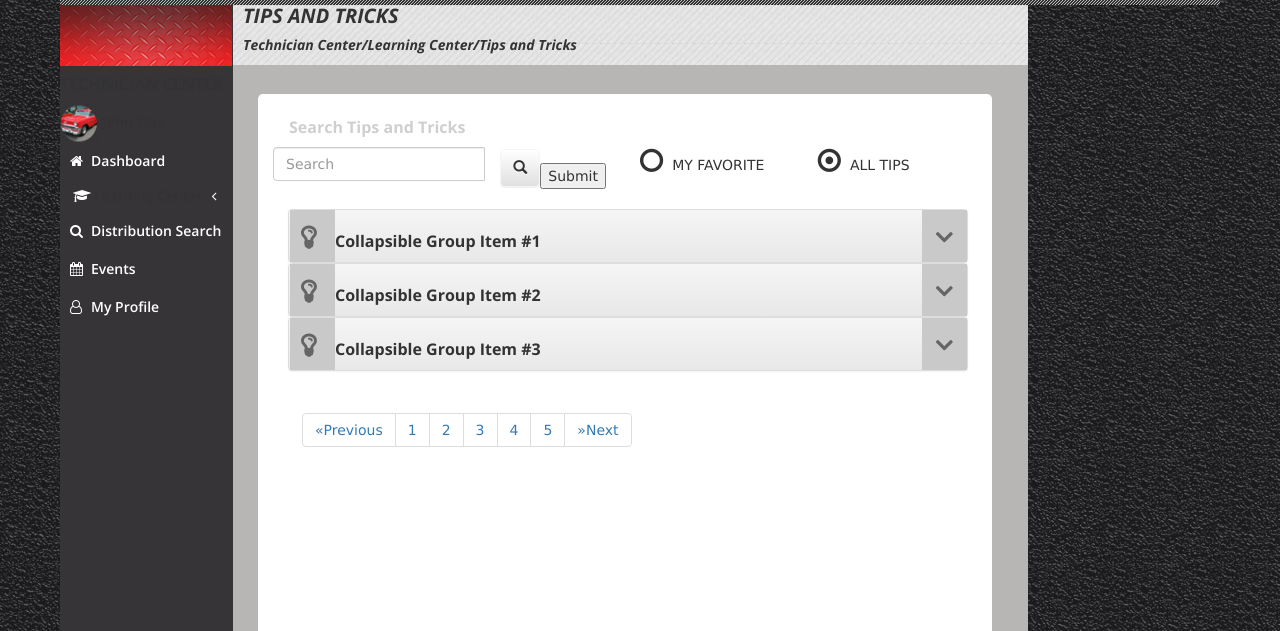
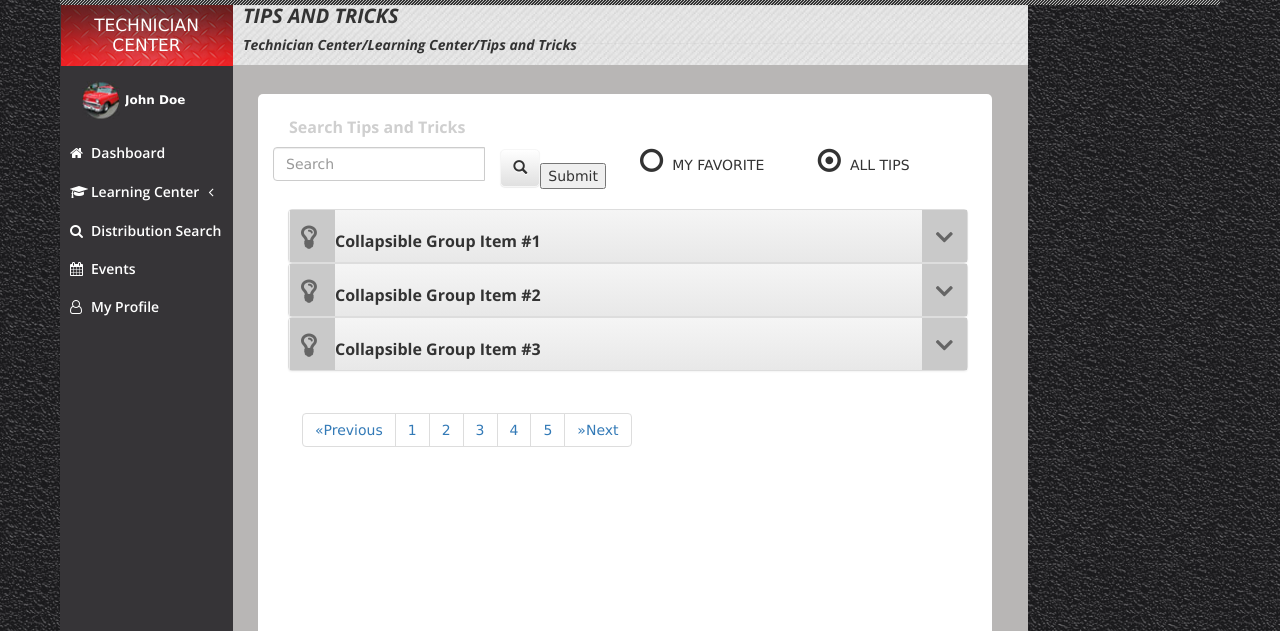
Before and after one commit to sureshkumarprs/technicianHtml, a plain HTML site: page Tips and tricks.html in a window 1280 px wide. Shown: the part 169-800 px from the top of the page. Drawn offline with nearby package versions, Linux system fonts and the light colour scheme.

Commit message:
accordion

```diff
--- a/Tips and tricks.html
+++ b/Tips and tricks.html
@@ -166,14 +166,17 @@
     <div class="container">
       <div class="row productPageLayout">
         <div class="col-md-2 col-sm-2 col-xs-12 leftMenuPane techinicianlogin hidden-xs hidden-sm">
-        <img src="images/tech-center.png"/>
-		<h4>TECHNICIAN CENTER</h4>
-		 <img id="Top-car" src="images/car.png"/> <span>John Doe</span>
-           <div id="accordion">
+		<div class="technicialLoginHeading">TECHNICIAN CENTER</div>
+		<div class="userProfile">
+			<span class="userImage"><img id="Top-car" src="images/car.png"/></span>
+			<span class="userName ellipsis">John Doe</span>
+		</div>
+		        <div class="technicialLeftAccordianPane">
+		         <div id="accordion">
                     <ul>
                   <li><a href="#" class="activeTabLink"><span><i class="fa fa-home" aria-hidden="true"></i></span><span>Dashboard</span></a></li>
                   <li>
-                    <div><span><i class="fa fa-graduation-cap" aria-hidden="true"></i></span><span>Learning Center</span><span><i class="fa fa-angle-left" aria-hidden="true"></i></span></div>
+                    <div class="learningCenterAccordion"><span><i class="fa fa-graduation-cap" aria-hidden="true"></i></span><span>Learning Center</span><span><i class="fa fa-angle-left" aria-hidden="true"></i></span></div>
                     <ul>
                         <li><a href="#">How to Videos</a></li>
                         <li><a href="#">Tips and Tricks</a></li>
@@ -188,6 +191,8 @@
 				  <li><a href="#"><span><i class="fa fa-calendar" aria-hidden="true"></i></span><span>Events</span></a></li>
 				  <li><a href="#"><span><i class="fa fa-user-o" aria-hidden="true"></i></span><span>My Profile</span></a></li>
                   </ul>
+				  </div>
+				  </div>
 				<div class="LiveChatBlock">
 				<button><span><i class="fa fa-comments-o" aria-hidden="true"></i></span><span id="LiveChat">Live Chat</span></button>
 				   <ul id="contact">
@@ -205,7 +210,7 @@
 				</ul>
 				</div>
 				</div>
-            </div>
+
 
         </div>
         <div class="col-md-10 rightMenuPane TipsAndTricks">
--- a/css/main.css
+++ b/css/main.css
@@ -322,6 +322,7 @@ div.bhoechie-tab div.bhoechie-tab-content:not(.active){display: none;}
 .productPageLayout .leftMenuPane.techinicianlogin .userProfile .userName{ color: #fff;width: 108px;float: right;padding: 26px 0 0;font-size: 12px;font-weight: bold;}
 .ellipsis {white-space: nowrap; overflow: hidden; text-overflow: ellipsis;}
 .productPageLayout .leftMenuPane.techinicianlogin .technicialLeftAccordianPane{width: 100%; float: left; padding: 15px 0;}
+.productPageLayout .leftMenuPane.techinicianlogin .technicialLeftAccordianPane .learningCenterAccordion{color: white;text-transform: none;padding: 10px 0 10px 10px !important;}
 .productPageLayout .leftMenuPane.techinicianlogin #accordion  ul li a{color:white;text-transform:none; padding:10px 0 10px 10px; }
 .productPageLayout .leftMenuPane.techinicianlogin #accordion  ul li{text-transform:none;}
 .productPageLayout .leftMenuPane.techinicianlogin #accordion  ul li i{color:white; width:21px; height:16px; }
```
